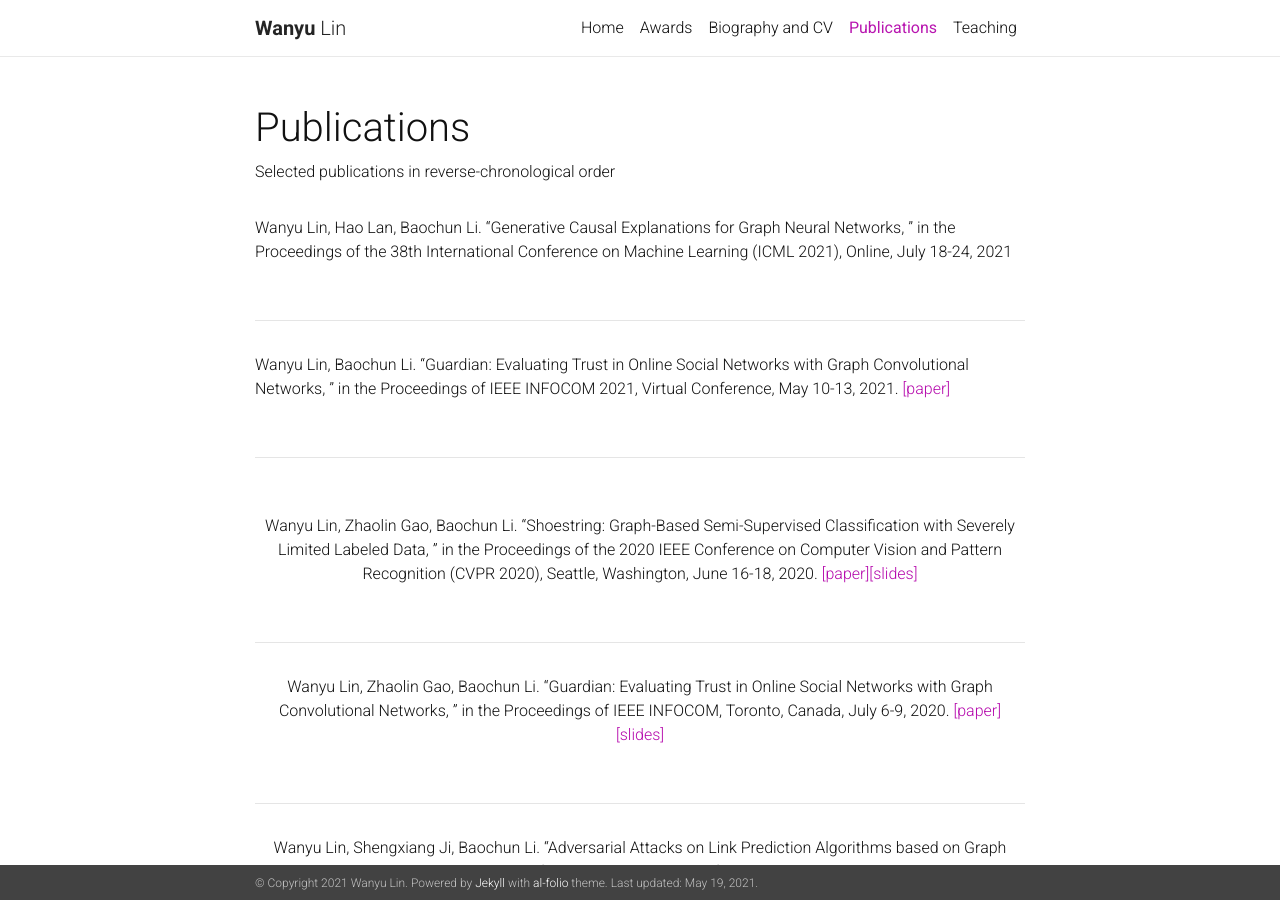
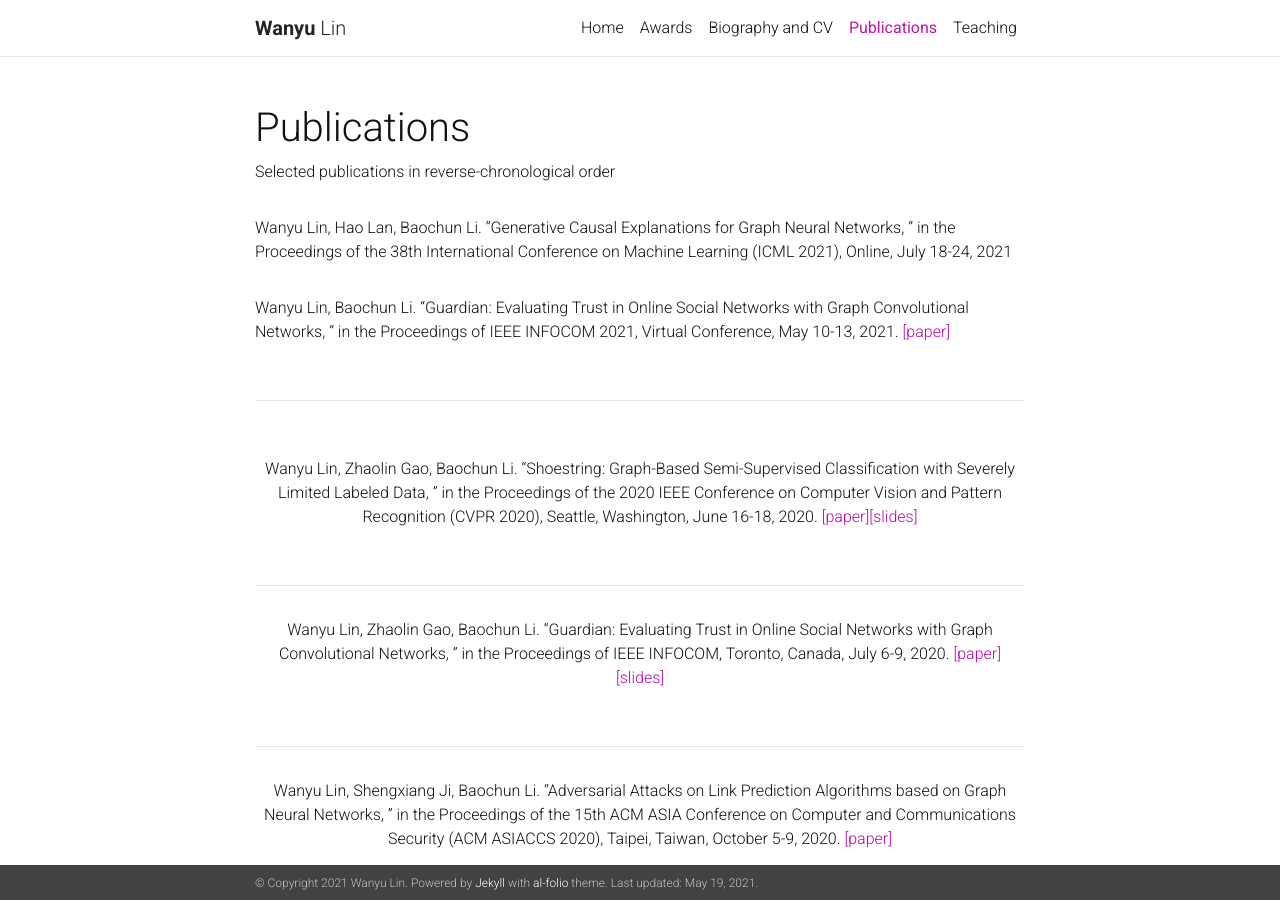
Before and after one commit to wanyu-lin/wanyu-lin.github.io, a Jekyll site: the page built from _pages/publications.md, in a window 1280 px wide and 900 px high. Built offline with Jekyll 4.4.1, drawn with Linux system fonts in a browser that asks for light colours; nearby versions of some CDN libraries; a style sheet for code colours, icons or effects is not loaded.

Commit message:
Update publications.md

```diff
--- a/_pages/publications.md
+++ b/_pages/publications.md
@@ -9,9 +9,7 @@ nav: true
 <!-- Gem -->
 <div class="publications">
 <p style="width:100%">Wanyu Lin, Hao Lan, Baochun Li. &#8220;Generative Causal Explanations for Graph Neural Networks, &#8221; in the Proceedings of the 38th International Conference on Machine Learning (ICML 2021), Online, July 18-24, 2021 </p>
-</div>
-<br>
-<hr>
+
 
 <!-- Medley -->
 <div class="publications">
```
